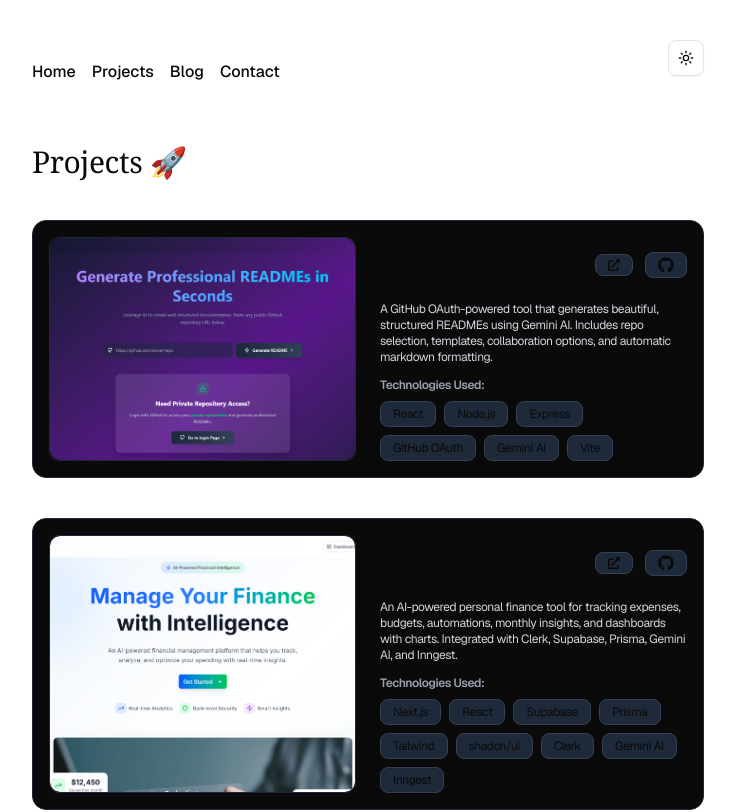
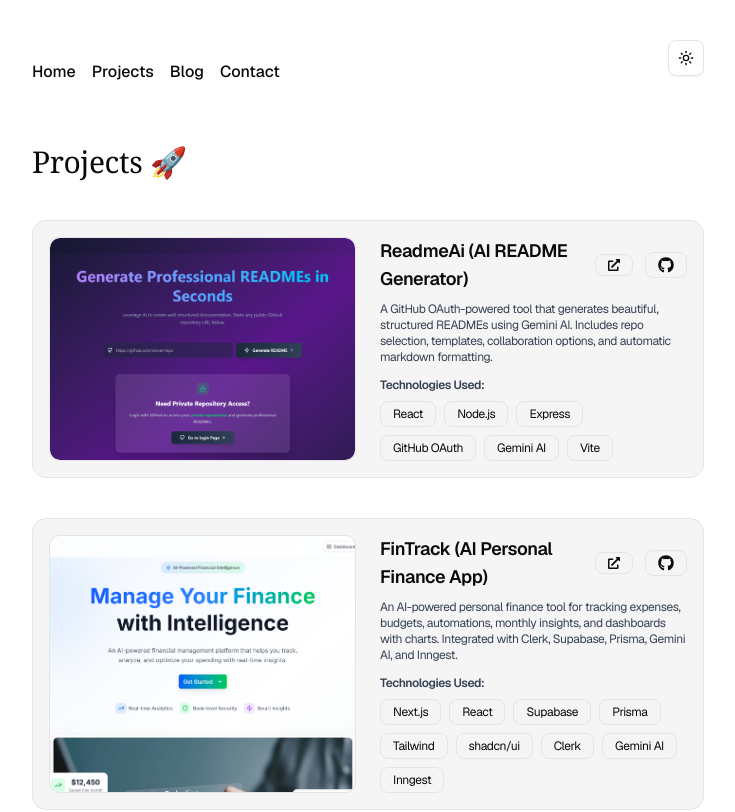
Before and after one commit to himanshuvkm/MyPortFolio, a Next.js app: page /Projects in a window 1280 px wide. Shown: the top 812 px of the page, without its empty margins (272-1007 px from the left). Built offline with nearby package versions, Linux system fonts and the light colour scheme; a web font is replaced by a local one.

Commit message:
preoject page theme fixed

```diff
--- a/app/Projects/projectcard.tsx
+++ b/app/Projects/projectcard.tsx
@@ -16,21 +16,22 @@
   return (
    <div
   className="
-    group                    /* 👈 IMPORTANT: enables group-hover */
+    group
     flex flex-col md:flex-row gap-6
-    p-4 rounded-xl border border-gray-800 bg-[#0a0a0a]
+    p-4 rounded-xl
+    border border-[var(--border)]
+    bg-[var(--muted)]
     transition-all duration-500
-    hover:bg-[#111]
+    hover:bg-[color-mix(in oklch, var(--muted), black 10%)]
     hover:scale-[1.015]
     hover:shadow-[0_0_35px_rgba(138,43,226,0.25)]
-
   "
 >
   {/* Left Image */}
   <div
     className="
       relative w-full md:w-1/2 aspect-video overflow-hidden
-    rounded-lg border border-gray-800
+      rounded-lg border border-[var(--border)]
       transition-all duration-500
       group-hover:border-purple-500/40
       group-hover:shadow-[0_0_25px_rgba(138,43,226,0.35)]
@@ -50,24 +51,27 @@
     />
   </div>
 
-
   {/* Right Content */}
   <div className="flex flex-col md:w-1/2">
     {/* Title + Buttons */}
     <div className="flex items-center justify-between mb-2">
-          <h2 className="text-lg font-semibold flex items-center gap-2">
+      <h2 className="text-lg font-semibold flex items-center gap-2 text-[var(--foreground)]">
         {project.title}
-
       </h2>
 
+      {/* Buttons */}
       <div className="flex items-center gap-3">
         {/* LIVE BUTTON */}
         <a
           href={project.demo}
           target="_blank"
           className="
-                px-3 py-1 text-xs rounded-md bg-gray-800 border border-gray-700
-                hover:bg-gray-700 transition
+            px-3 py-1 text-xs rounded-md
+            bg-[var(--muted)]
+            border border-[var(--border)]
+            text-[var(--foreground)]
+            hover:bg-[color-mix(in oklch, var(--muted), black 10%)]
+            transition
           "
         >
           <FaExternalLinkAlt />
@@ -79,7 +83,11 @@
           target="_blank"
           className="
             px-3 py-1 flex items-center gap-1 text-xs rounded-md
-                bg-gray-800 border border-gray-700 hover:bg-gray-700 transition
+            bg-[var(--muted)]
+            border border-[var(--border)]
+            text-[var(--foreground)]
+            hover:bg-[color-mix(in oklch, var(--muted), black 10%)]
+            transition
           "
         >
           <FaGithub size={16} />
@@ -88,9 +96,11 @@
     </div>
 
     {/* Description */}
-        <p className="text-gray-300 text-xs mb-3">{project.description}</p>
+    <p className="text-xs mb-3 text-[var(--graytext)]">
+      {project.description}
+    </p>
 
-        <p className="text-gray-400 text-xs font-semibold mb-2">
+    <p className="text-xs font-semibold mb-2 text-[var(--graytext)]">
       Technologies Used:
     </p>
 
@@ -101,7 +111,9 @@
           key={t}
           className="
             px-3 py-1 text-xs rounded-md
-                bg-gray-800 border border-gray-700
+            bg-[var(--muted)]
+            border border-[var(--border)]
+            text-[var(--foreground)]
           "
         >
           {t}
@@ -110,5 +122,6 @@
     </div>
   </div>
 </div>
+
   );
 }
```
Lines whose indentation alone changed are shown as unchanged.
